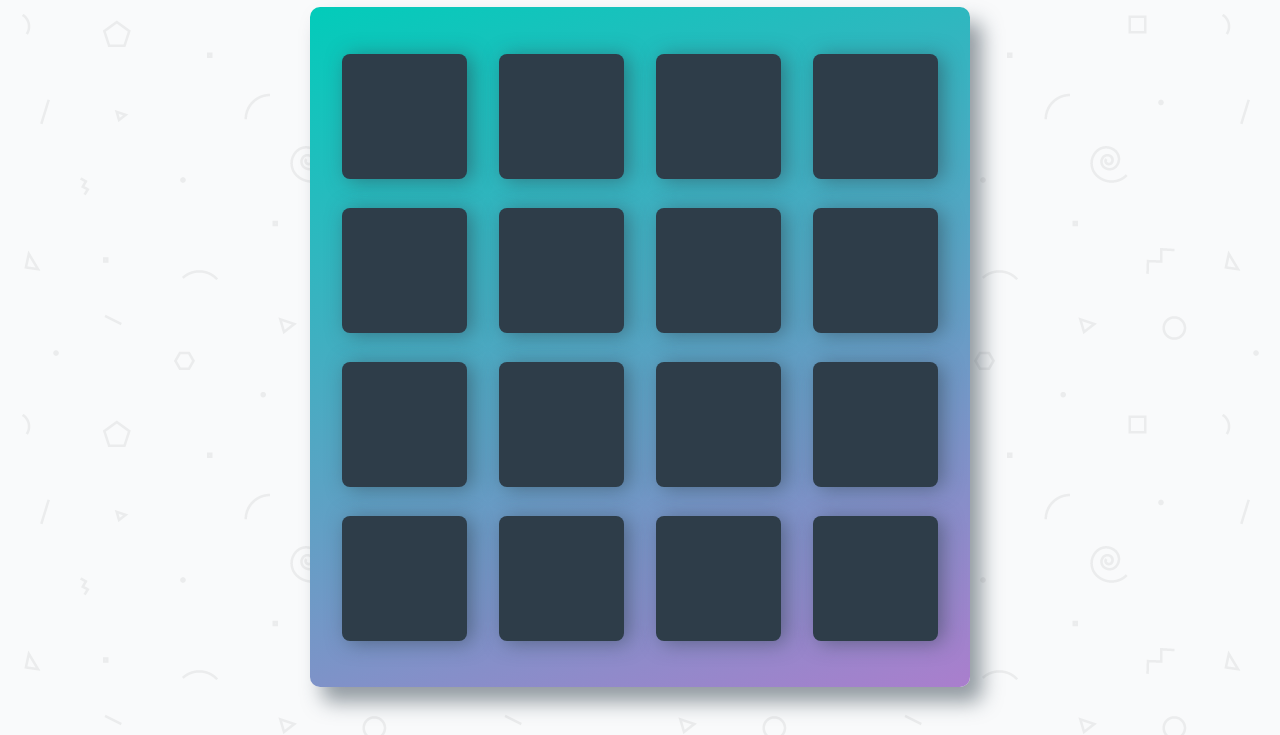
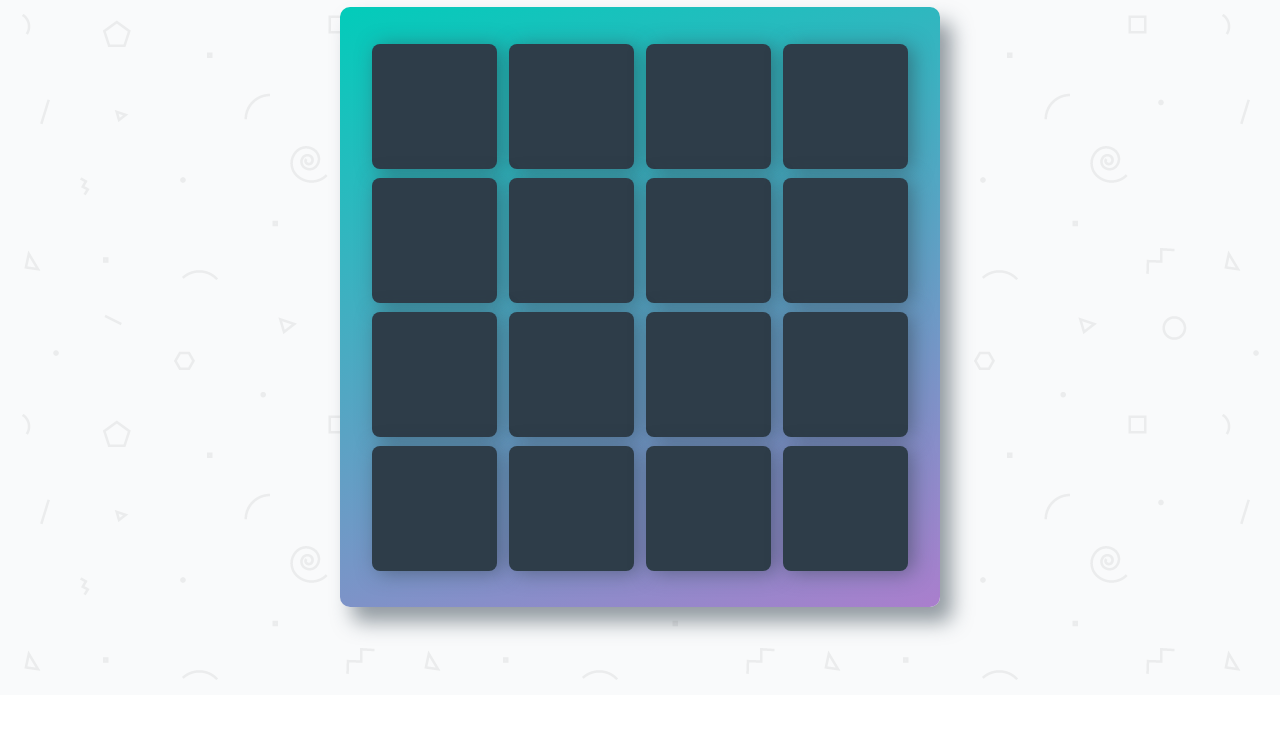
Before and after one commit to soymikey/memory-game, a plain HTML site: page index.html in a window 1280 px wide. Shown: the part 105-840 px from the top of the page. After the commit the page ends 800 px from the top, so only its background shows below. Drawn offline with nearby package versions, Linux system fonts and the light colour scheme; a web font is replaced by a local one.

Commit message:
update desk size

```diff
--- a/css/app.css
+++ b/css/app.css
@@ -40,8 +40,8 @@ h1 {
  */
 
 .deck {
-    width: 660px;
-    min-height: 680px;
+    width: 600px;
+    min-height: 600px;
     background: linear-gradient(160deg, #02ccba 0%, #aa7ecd 100%);
     padding: 32px;
     border-radius: 10px;
@@ -50,7 +50,7 @@ h1 {
     flex-wrap: wrap;
     justify-content: space-between;
     align-items: center;
-    margin: 0 0 3em;
+    margin: 0em;
 }
 
 .deck .card {
```
